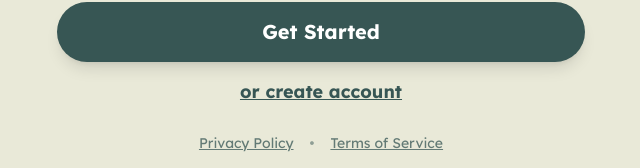
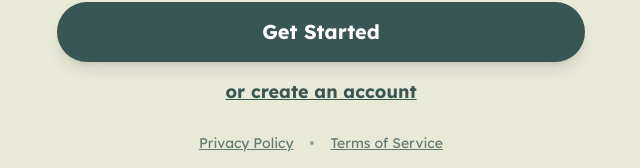
Before and after one commit to fayaz-rafin/social-pod, a Next.js app: page / in a window 1280 px wide. Shown: the part 432-600 px from the top of the page, without its empty margins (319-959 px from the left). Built offline with nearby package versions, Linux system fonts and the light colour scheme; no server answers.

Commit message:
fix: typo in homepage

```diff
--- a/app/page.tsx
+++ b/app/page.tsx
@@ -47,7 +47,7 @@ export default function Home() {
             Get Started
           </button>
           <Link href="/auth/signup" className="text-[#375654] font-bold text-lg underline hover:text-[#2d4240] mb-6">
-            or create account
+            or create an account
           </Link>
 
           {/* Legal Links */}
```
